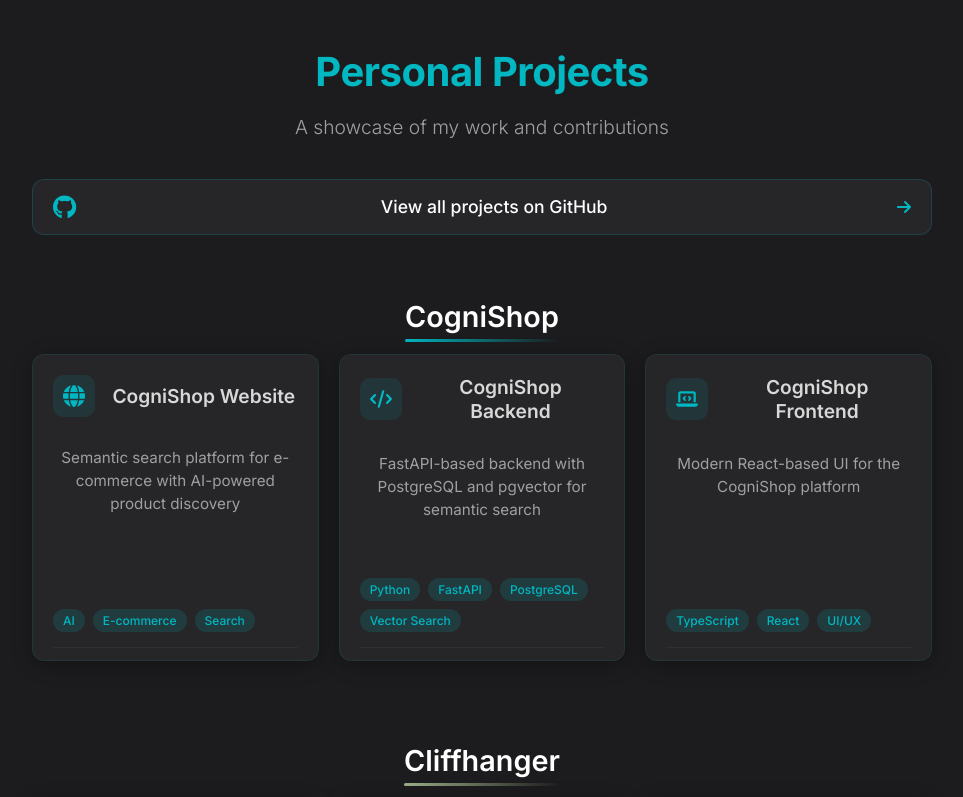
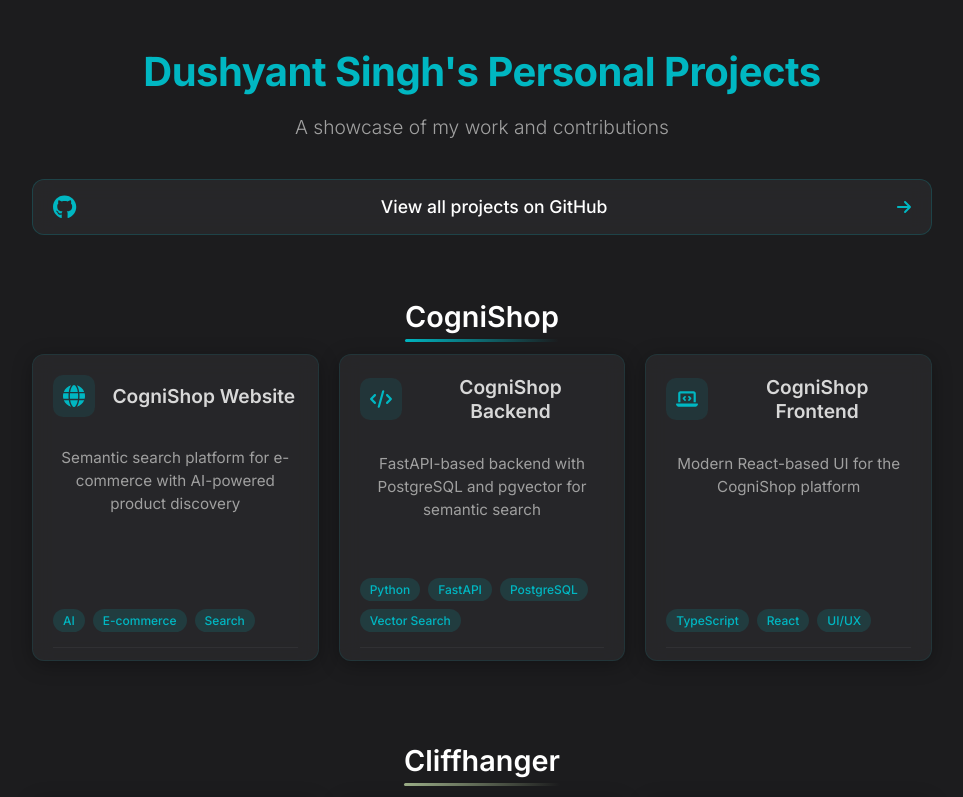
Before and after one commit to bobsingh149/Dushyant-Projects, a React (Create React App) app: page / in a window 1280 px wide. Shown: the top 797 px of the page, without its empty margins (158-1121 px from the left). Built offline with nearby package versions, Linux system fonts and the light colour scheme.

Commit message:
change the title

```diff
--- a/src/components/LinksPage.js
+++ b/src/components/LinksPage.js
@@ -40,7 +40,7 @@ function LinksPage() {
   return (
     <div className="container">
       <div className="content">
-        <h1 className="page-title cyan-title">Personal Projects</h1>
+        <h1 className="page-title cyan-title">Dushyant Singh's Personal Projects</h1>
         <p className="page-subtitle">A showcase of my work and contributions</p>
 
         <div className="github-profile-link" onClick={() => launchUrl("https://github.com/bobsingh149")}>
```
